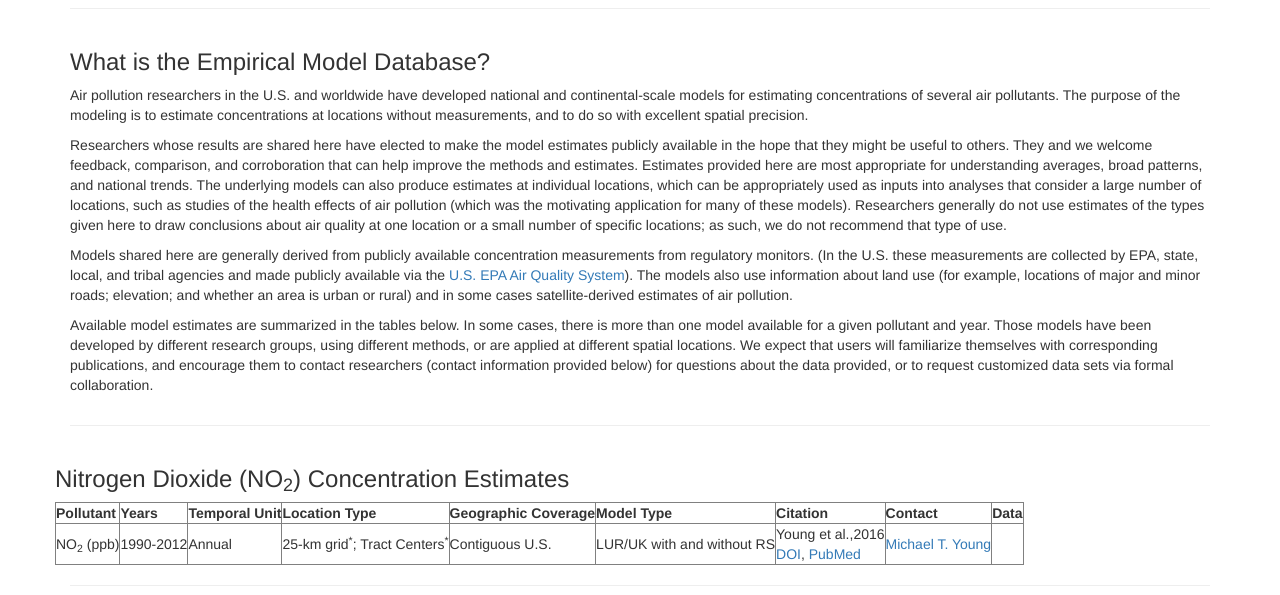
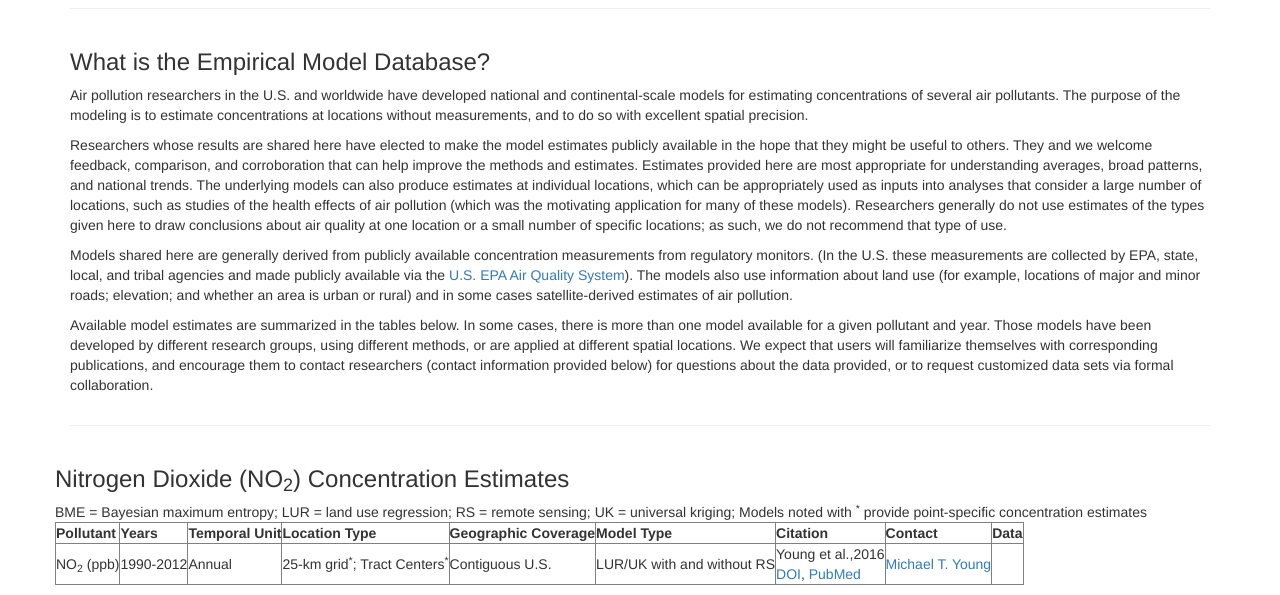
Before and after one commit to spatialmodel/concentrations, a plain HTML site: page index.html in a window 1280 px wide. Shown: the part 205-800 px from the top of the page. Drawn offline with Linux system fonts and the light colour scheme.

Commit message:
Update index.html

```diff
--- a/index.html
+++ b/index.html
@@ -93,6 +93,8 @@
                     <th>Data</th>
                 </thead>
 
+                <tfoot>BME = Bayesian maximum entropy; LUR = land use regression; RS = remote sensing; UK = universal kriging; Models noted with <sup>*</sup> provide point-specific concentration estimates</tfoot>
+
                 <tbody>
 
                     <tr>
```
